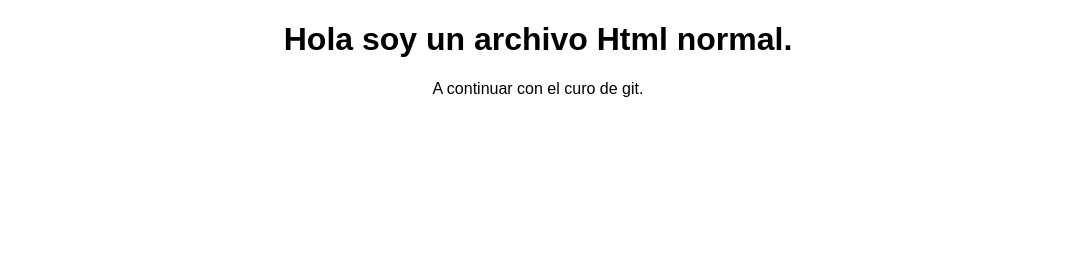
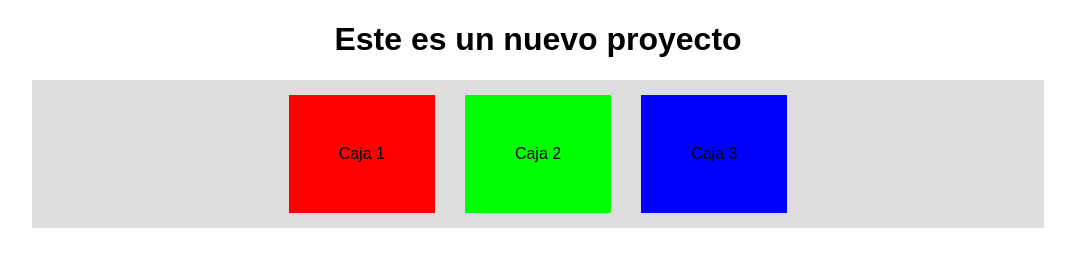
Before and after one commit to ErickOwo/Practica-de-Git, a plain HTML site: page index.html in a window 1280 px wide. Shown: the whole page, without its empty margins (102-1177 px from the left). Drawn offline with Linux system fonts and the light colour scheme.

Commit message:
Proyecto con Git

```diff
--- /dev/null
+++ b/code/codigo.js
@@ -0,0 +1,10 @@
+const cajas = document.querySelectorAll(".caja")
+
+cajas.forEach(element => {
+    element.addEventListener("click",()=>{
+        element.textContent = "selected";
+        element.style.background = "#999";
+        element.style.opacity = ".8"
+        element.style.border = "2px solid #000"
+    })
+});
--- a/css/style.css
+++ b/css/style.css
@@ -1,5 +1,25 @@
 body {
     font-family: sans-serif;
     text-align: center;
-
+    box-sizing: border-box;
 }
+.container{
+    display: flex;
+    width: 80%;
+    justify-content: center;
+    background-color: #ddd;
+    margin: auto;
+}
+.caja {
+    margin: 15px;
+    padding: 50px;
+}
+.caja-1{
+    background-color: #f00;
+}
+.caja-2{
+    background-color: #0f0;
+}
+.caja-3{
+    background-color: #00f;
+}
--- a/index.html
+++ b/index.html
@@ -8,7 +8,12 @@
     <link rel="stylesheet" href="css/style.css">
 </head>
 <body>
-    <H1>Hola soy un archivo Html normal.</H1>
-    <p>A continuar con el curo de git.</p>
+    <H1>Este es un nuevo proyecto</H1>
+    <div class="container">
+        <div class="caja caja-1">Caja 1</div>
+        <div class="caja caja-2">Caja 2</div>
+        <div class="caja caja-3">Caja 3</div>
+    </div>
+    <script src="code/codigo.js"></script>
 </body>
 </html>
```
